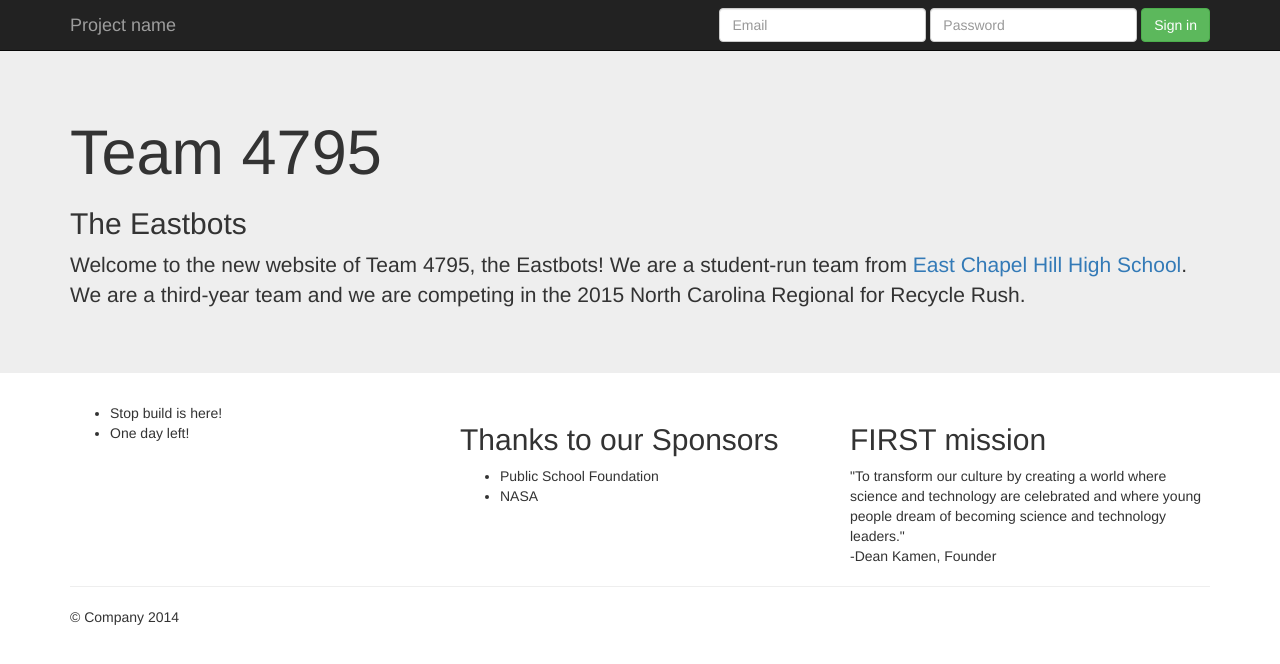
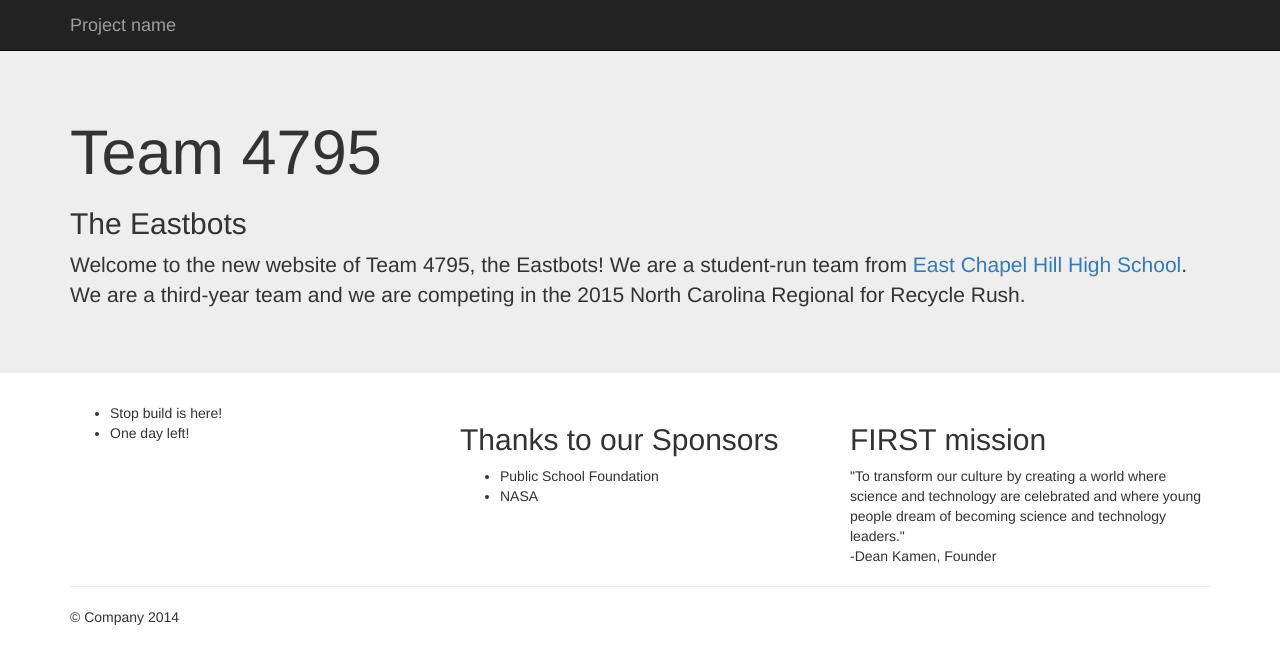
Before and after one commit to Team-4795/Team-4795.github.io, a Jekyll site: the page built from index.md, in a window 1280 px wide. Shown: the top 664 px of the page. Built offline with Jekyll 4.4.1, drawn with Linux system fonts in a browser that asks for light colours; nearby versions of some CDN libraries.

Commit message:
Removed useless login

```diff
--- a/_layouts/home.html
+++ b/_layouts/home.html
@@ -48,15 +48,6 @@ body {
           <a class="navbar-brand" href="#">Project name</a>
         </div>
         <div id="navbar" class="navbar-collapse collapse">
-          <form class="navbar-form navbar-right">
-            <div class="form-group">
-              <input type="text" placeholder="Email" class="form-control">
-            </div>
-            <div class="form-group">
-              <input type="password" placeholder="Password" class="form-control">
-            </div>
-            <button type="submit" class="btn btn-success">Sign in</button>
-          </form>
         </div><!--/.navbar-collapse -->
       </div>
     </nav>
```
